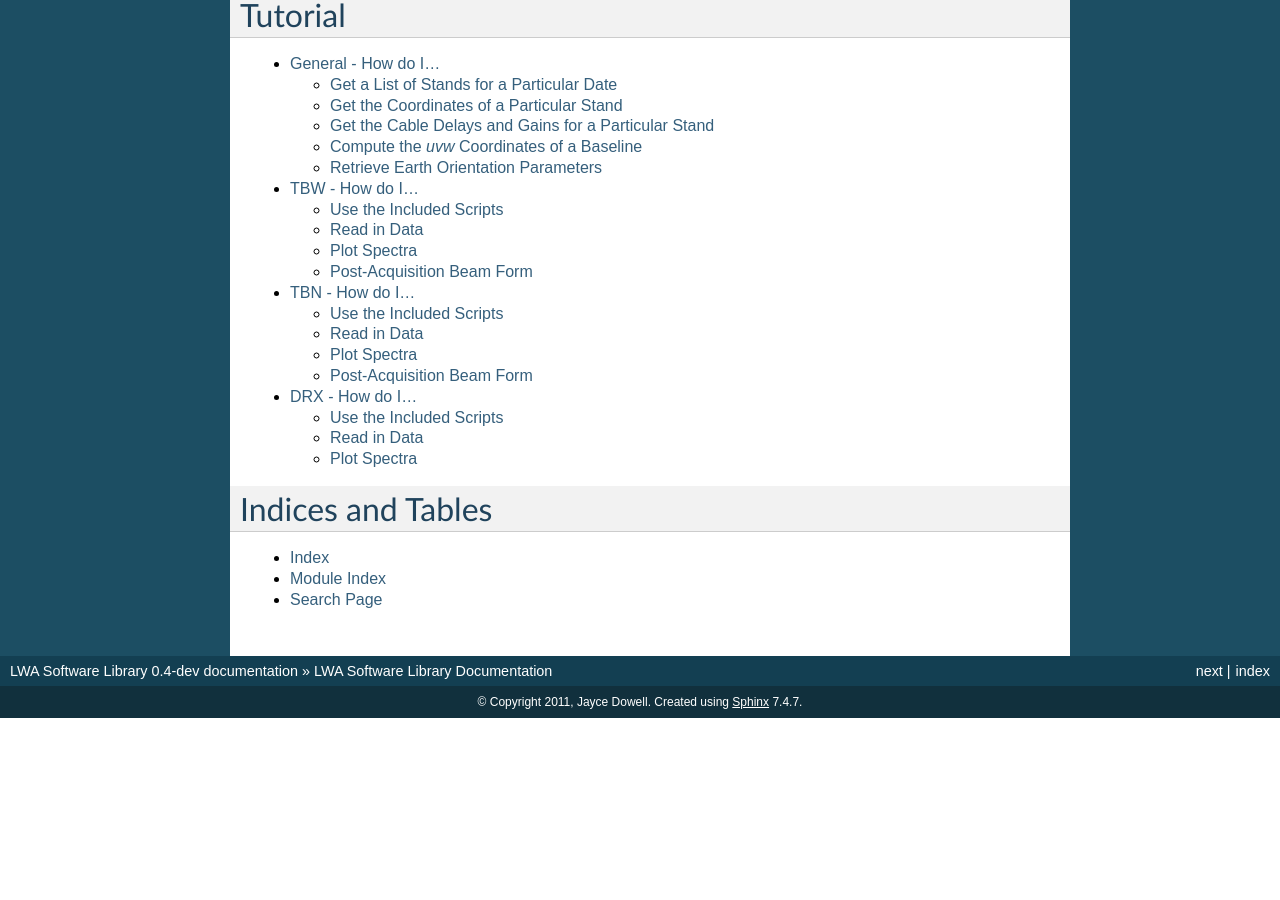
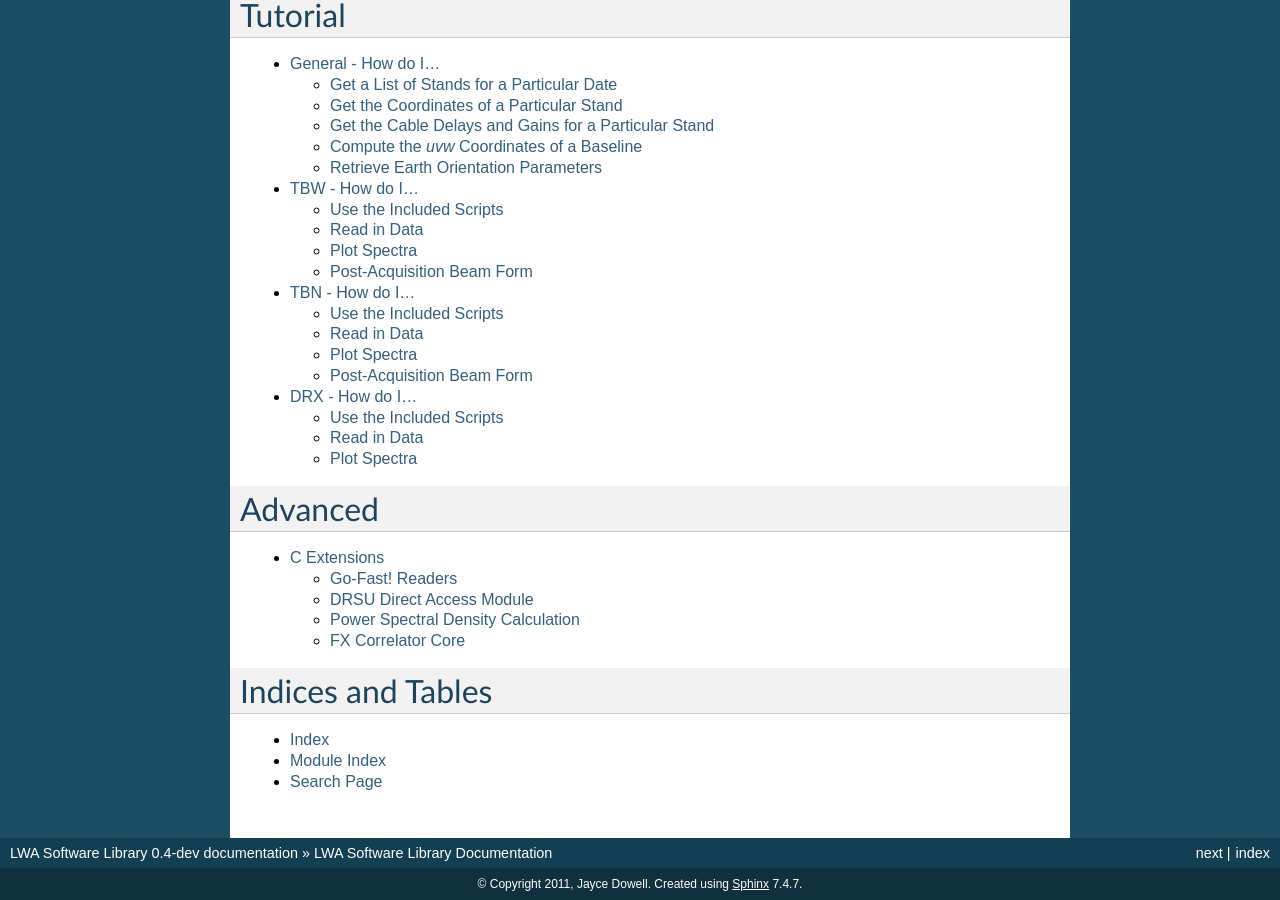
Before and after one commit to lwa-project/lsl, a Sphinx documentation site: the page built from doc/source/index.rst, in a window 1280 px wide and 900 px high, scrolled down 1874 px. Built offline with Sphinx 7.4.7, drawn with Linux system fonts in a browser that asks for light colours; formulas are drawn with MathJax 3; before the commit the page ends 2592 px from its top, so only the background shows below that.

Commit message:
Worked on fixing up documentation in the various C extensions so they can be documented as part of the offical sphinx build.

```diff
--- /dev/null
+++ b/doc/source/c-extensions.rst
@@ -0,0 +1,26 @@
+C Extensions
+============
+.. warning::
+	The modules documented before are compiled C extensions and are subject
+	to change.  It is recommended that users use the standard modules detailed
+	in the previous sections over directly using these modules.
+
+Go-Fast! Readers
+----------------
+.. automodule:: lsl.reader._gofast
+   :members:
+
+DRSU Direct Access Module
+-------------------------
+.. automodule:: lsl.reader._drsu
+   :members:
+
+Power Spectral Density Calculation
+----------------------------------
+.. automodule:: lsl.correlator._spec
+   :members:
+
+FX Correlator Core
+------------------
+.. automodule:: lsl.correlator._core
+   :members:
--- a/doc/source/index.rst
+++ b/doc/source/index.rst
@@ -82,6 +82,14 @@ Tutorial
    tutorial-tbn
    tutorial-drx
 
+Advanced
+========
+
+.. toctree::
+   :maxdepth: 2
+
+   c-extensions
+
 Indices and Tables
 ==================
 
```
Also changed, not shown: 4 other files.
